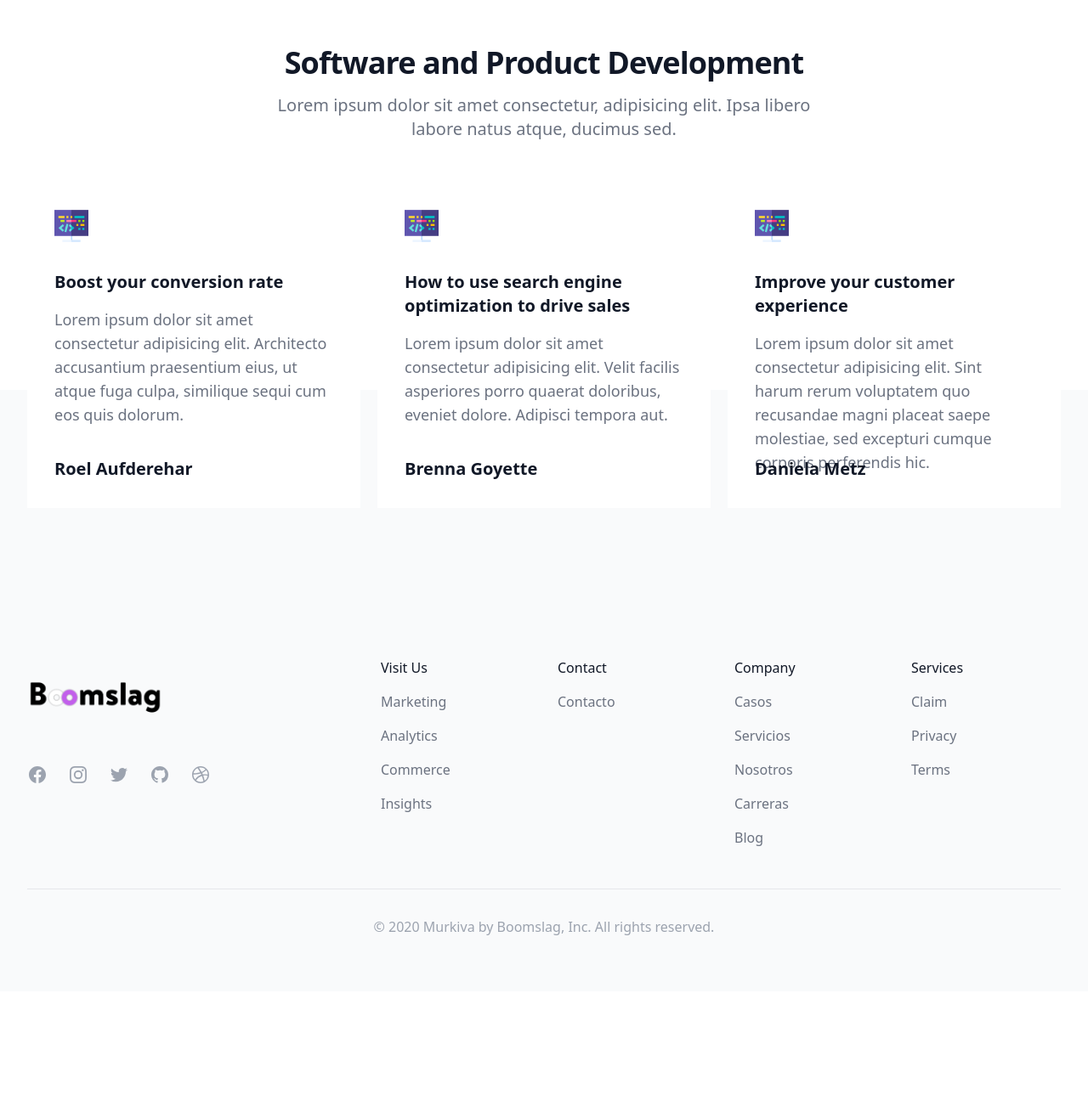
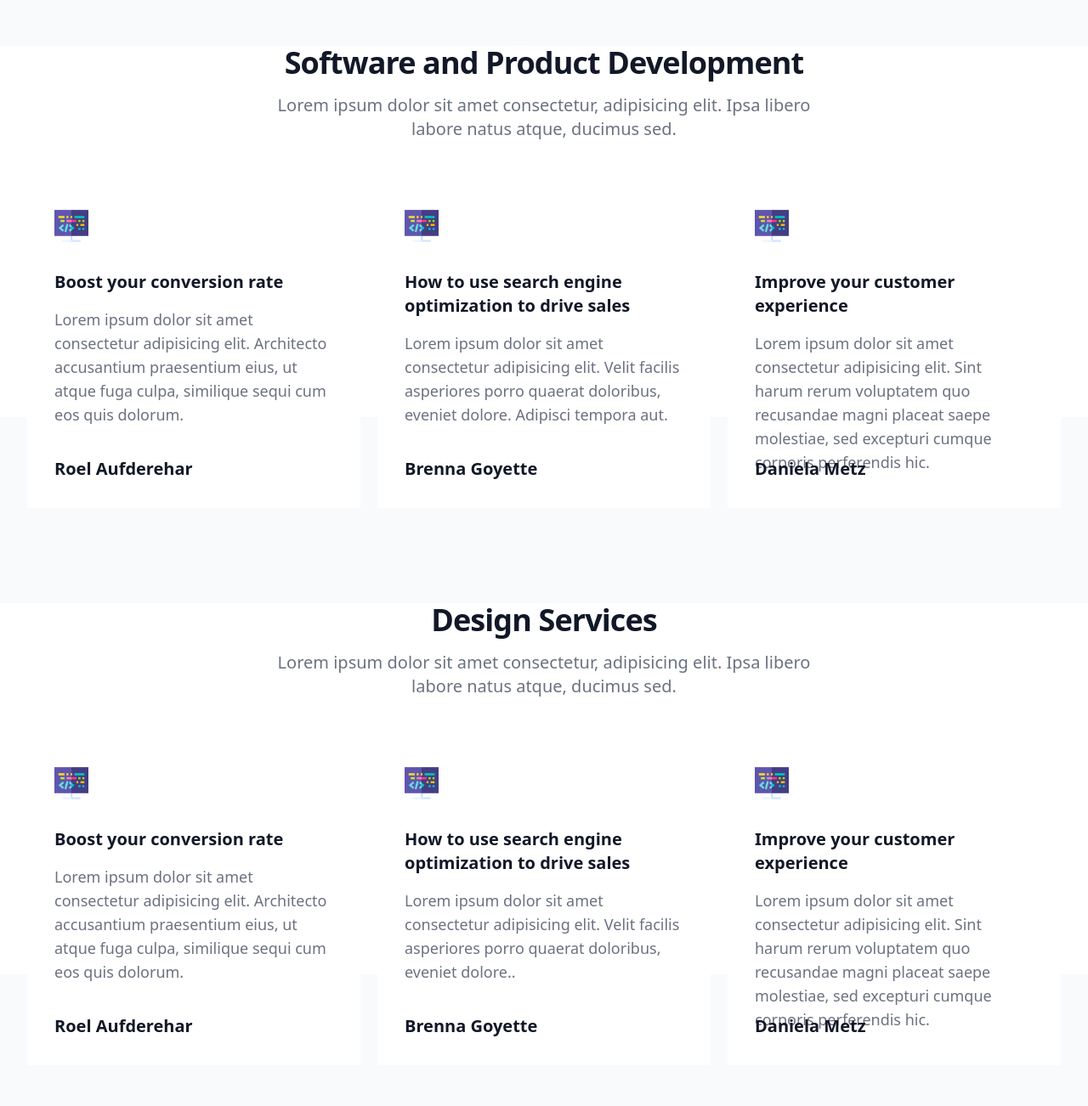
Before and after one commit to reydem/Desarrollo-Web-FullStack-con-Django-y-React, a React (Create React App) app: page /servicios in a window 1280 px wide. Shown: the part 848-2150 px from the top of the page at 85% size. Before the commit the page ends 2015 px from the top, so only its background shows below. Built offline with nearby package versions, Linux system fonts and the light colour scheme.

Commit message:
Agregado posts_design

```diff
--- a/src/components/services/ServicesList.js
+++ b/src/components/services/ServicesList.js
@@ -3,7 +3,7 @@ import ServiceCard from "./ServiceCard"
 
 function ServicesList({posts, section_title}){
     return(
-      <div className="relative bg-gray-50 px-4 pt-16 pb-20 sm:px-6 lg:px-8 lg:pt-24 lg:pb-28">
+      <div className="relative bg-gray-50 px-4 pb-20 sm:px-6 lg:px-8 lg:pb-28">
         <div className="absolute inset-0">
           <div className="h-1/3 bg-white sm:h-2/3" />
         </div>
--- a/src/containers/pages/Services.jsx
+++ b/src/containers/pages/Services.jsx
@@ -65,15 +65,79 @@ const posts_software = [
     },
 ]
 
-function Services(){
-    return(
+const posts_design = [
+    {
+        title: 'Boost your conversion rate',
+        img: coding_img,
+        href: '#',
+        category: { name: 'Article', href: '#' },
+        description:
+            'Lorem ipsum dolor sit amet consectetur adipisicing elit. Architecto accusantium praesentium eius, ut atque fuga culpa, similique sequi cum eos quis dolorum.',
+        date: 'Mar 16, 2020',
+        datetime: '2020-03-16',
+        imageUrl:
+            'https://images.unsplash.com/photo-1496128858413-b36217c2ce36?ixlib=rb-1.2.1&ixid=eyJhcHBfaWQiOjEyMDd9&auto=format&fit=crop&w=1679&q=80',
+        readingTime: '6 min',
+        author: {
+            name: 'Roel Aufderehar',
+            href: '#',
+            imageUrl:
+                'https://images.unsplash.com/photo-1472099645785-5658abf4ff4e?ixlib=rb-1.2.1&ixid=eyJhcHBfaWQiOjEyMDd9&auto=format&fit=facearea&facepad=2&w=256&h=256&q=80',
+        },
+    },
+    {
+        title: 'How to use search engine optimization to drive sales',
+        href: '#',
+        img: coding_img,
+        category: { name: 'Video', href: '#' },
+        description:
+            'Lorem ipsum dolor sit amet consectetur adipisicing elit. Velit facilis asperiores porro quaerat doloribus, eveniet dolore..',
+        date: 'Mar 10, 2020',
+        datetime: '2020-03-10',
+        imageUrl:
+            'https://images.unsplash.com/photo-1547586696-ea22b4d4235d?ixlib=rb-1.2.1&ixid=eyJhcHBfaWQiOjEyMDd9&auto=format&fit=crop&w=1679&q=80',
+        readingTime: '4 min',
+        author: {
+            name: 'Brenna Goyette',
+            href: '#',
+            imageUrl:
+                'https://images.unsplash.com/photo-1550525811-e5869dd03032?ixlib=rb-1.2.1&ixid=eyJhcHBfaWQiOjEyMDd9&auto=format&fit=facearea&facepad=2&w=256&h=256&q=80',
+        },
+    },
+    {
+        title: 'Improve your customer experience',
+        href: '#',
+        img: coding_img,
+        category: { name: 'Case Study', href: '#' },
+        description:
+            'Lorem ipsum dolor sit amet consectetur adipisicing elit. Sint harum rerum voluptatem quo recusandae magni placeat saepe molestiae, sed excepturi cumque corporis perferendis hic.',
+        date: 'Feb 12, 2020',
+        datetime: '2020-02-12',
+        imageUrl:
+            'https://images.unsplash.com/photo-1492724441997-5dc865305da7?ixlib=rb-1.2.1&ixid=eyJhcHBfaWQiOjEyMDd9&auto=format&fit=crop&w=1679&q=80',
+        readingTime: '11 min',
+        author: {
+            name: 'Daniela Metz',
+            href: '#',
+            imageUrl:
+                'https://images.unsplash.com/photo-1487412720507-e7ab37603c6f?ixlib=rb-1.2.1&ixid=eyJhcHBfaWQiOjEyMDd9&auto=format&fit=facearea&facepad=2&w=256&h=256&q=80',
+        },
+    },
+]
+
+function Services() {
+    return (
         <Layout>
-            <Navbar/>
+            <Navbar />
             <div data-scroll-section className="pt-28">
-            <Header/>
-            <ServicesList posts={posts_software} section_title={'Software and Product Development'}/>
+                <Header />
+                <div className="py-12 bg-gray-50">
+
                 </div>
-            <Footer/>
+                <ServicesList posts={posts_software} section_title={'Software and Product Development'} />
+                <ServicesList posts={posts_design} section_title={'Design Services'} />
+            </div>
+            <Footer />
         </Layout>
     )
 }
```
Lines whose indentation alone changed are shown as unchanged.
